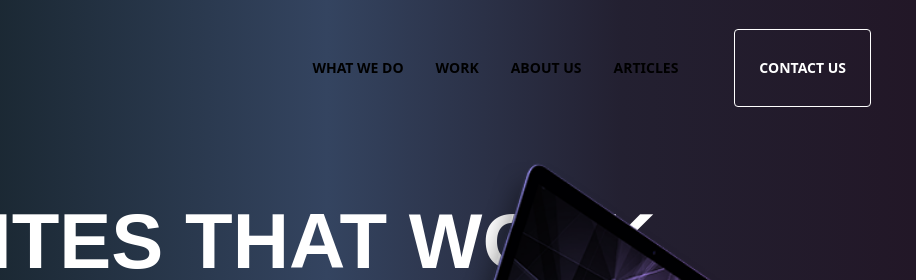
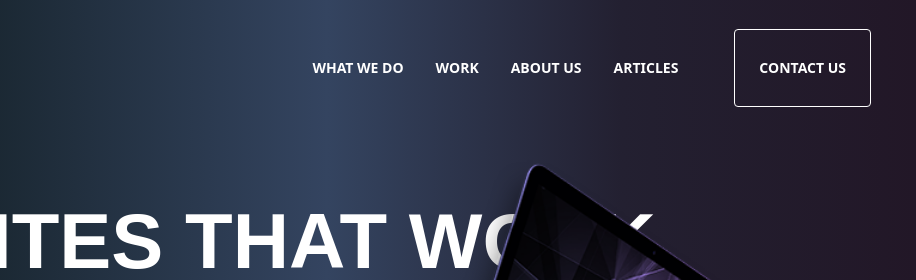
Before and after one commit to bluppco/urbaninsight, an Astro site: page / in a window 1280 px wide. Shown: the top 280 px of the page, 364-1280 px from the left. Built offline with nearby package versions, Linux system fonts and the light colour scheme; Astro itself is replaced by a stand-in of ours; no server answers; a web font is replaced by a local one.

Commit message:
feat: updated header styling

```diff
--- a/src/components/Header.jsx
+++ b/src/components/Header.jsx
@@ -10,25 +10,29 @@ const Header = ( props ) => {
             <ContainerJSX>
                 <nav className="flex items-center justify-between">
                     <div className={` ${ dark ? "hidden" : "block" } w-64 aspect-video`}>
+                        <a href="/">
                             <img
                                 src="/logos/ui_light_logo.svg"
                                 alt=""
-                            className="w-full h-full"
+                                className="w-64 aspect-video"
                             />
+                        </a>
                     </div>
                     <div className={` ${ dark ? "block" : "hidden" } w-64 aspect-video`}>
+                        <a href="/">
                             <img
                                 src="/logos/ui_logo.svg"
                                 alt=""
-                            className="w-full h-full"
+                                className="w-full aspect-video"
                             />
+                        </a>
                     </div>
                     <div className="flex gap-10 items-center">
-                        <ul className="flex">
-                            <HeaderItemJSX dark={ true }>What we do</HeaderItemJSX>
-                            <HeaderItemJSX dark={ true }>Work</HeaderItemJSX>
-                            <HeaderItemJSX dark={ true }>About Us</HeaderItemJSX>
-                            <HeaderItemJSX dark={ true }>Articles</HeaderItemJSX>
+                        <ul className={` ${ dark ? "text-black" : "text-white" } flex`}>
+                            <HeaderItemJSX>What we do</HeaderItemJSX>
+                            <HeaderItemJSX>Work</HeaderItemJSX>
+                            <HeaderItemJSX>About Us</HeaderItemJSX>
+                            <HeaderItemJSX>Articles</HeaderItemJSX>
                         </ul>
                         <button className={` ${ dark ? "text-black border-black" : "text-white border-white" } text-sm hover:text-urbaninsight_light_gray font-bold uppercase border py-7 px-6 rounded`}>
                             Contact Us
--- a/src/components/HeaderItem.jsx
+++ b/src/components/HeaderItem.jsx
@@ -1,9 +1,7 @@
 const HeaderItemJSX = ( props ) => {
 
-    const { dark } = props
-
     return(
-        <li className={` ${ dark ? "text-black" : "text-white" } text-sm hover:text-urbaninsight_light_gray font-bold uppercase px-4 py-4 transition-all duration-200 hover:cursor-pointer`}>
+        <li className="text-sm hover:text-urbaninsight_light_gray font-bold uppercase px-4 py-4 transition-all duration-200 hover:cursor-pointer">
             { props.children }
         </li>
     )
```
Lines whose indentation alone changed are shown as unchanged.
